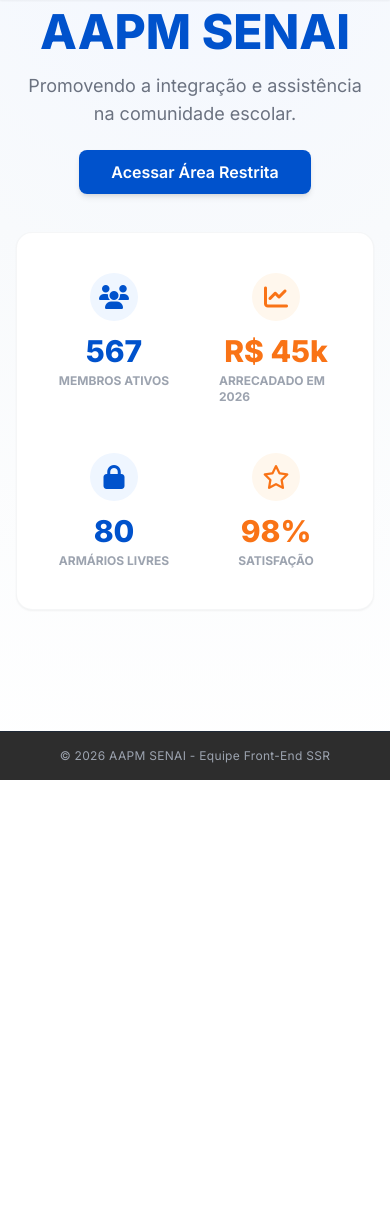
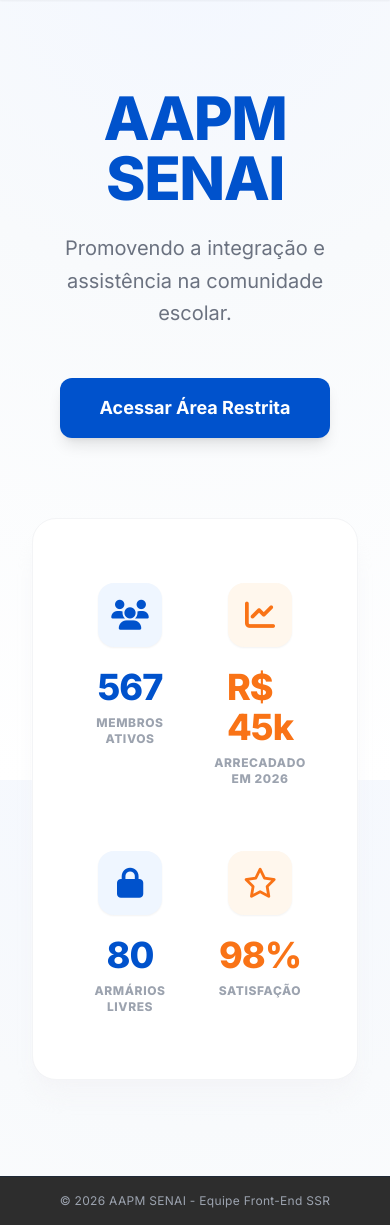
Before and after one commit to Enricozc/AAPM, a FastAPI app: page / in a window 390 px wide. Shown: the part 64-1289 px from the top of the page. Before the commit the page ends 844 px from the top, so only its background shows below. Run offline with FastAPI, Linux system fonts and the light colour scheme; some libraries are stand-ins or nearby versions.

Commit message:
Refatore o arquivo index.html para melhorar o layout e a responsividade

```diff
--- a/app/templates/index.html
+++ b/app/templates/index.html
@@ -6,67 +6,68 @@ Início - AAPM SENAI
 
 {% block conteudo %}
 
-<div class="text-center mb-12">
-    <h1 class="text-5xl font-extrabold text-[#0052cc]">
+<div class="w-full flex flex-col justify-content min-height py-20 px-4">
+
+    <div class="text-center mb-20 animate-fade-in">
+        <h1 class="text-6xl font-black tracking-tight text-[#0052cc] md:text-7xl">
             AAPM SENAI
         </h1>
 
-    <p class="text-gray-500 text-lg mt-4 mb-8">
+        <p class="text-gray-500 text-xl md:text-2xl mt-6 mb-12 max-w-2xl mx-auto leading-relaxed">
             Promovendo a integração e assistência na comunidade escolar.
         </p>
 
         <a href="/auth/login"
-       class="bg-[#0052cc] hover:bg-blue-700 text-white font-semibold px-8 py-3 rounded-lg shadow-md transition">
+           class="inline-block bg-[#0052cc] hover:bg-blue-700 text-white font-bold text-lg px-10 py-4 rounded-xl shadow-lg hover:shadow-xl transition-all duration-200 transform hover:-translate-y-1">
             Acessar Área Restrita
         </a>
     </div>
 
-<!-- CARDS APENAS NA PÁGINA INICIAL -->
-<section class="w-full max-w-5xl mx-auto bg-white p-8 rounded-2xl shadow-sm border border-gray-100/80">
-    <div class="grid grid-cols-2 md:grid-cols-4 gap-8 md:divide-x md:divide-gray-100">
+    <section class="w-full max-w-6xl mx-auto bg-white p-12 rounded-3xl shadow-xl shadow-gray-100/70 border border-gray-100">
+        <div class="grid grid-cols-2 md:grid-cols-4 gap-8 md:gap-12 md:divide-x-2 md:divide-gray-100">
 
-        <div class="flex flex-col items-center p-2">
-            <div class="text-[#0052cc] text-2xl bg-blue-50 w-12 h-12 rounded-full flex items-center justify-center mb-3">
+            <div class="flex flex-col items-center p-4 transform hover:scale-105 transition duration-200">
+                <div class="text-[#0052cc] text-3xl bg-blue-50 w-16 h-16 rounded-2xl flex items-center justify-center mb-5 shadow-sm">
                     <i class="fa-solid fa-users"></i>
                 </div>
-            <span class="text-3xl font-extrabold text-[#0052cc]">567</span>
-            <span class="text-xs font-bold text-gray-400 uppercase mt-1">
+                <span class="text-4xl md:text-5xl font-black tracking-tight text-[#0052cc]">567</span>
+                <span class="text-xs md:text-sm font-extrabold text-gray-400 uppercase mt-2 tracking-wider text-center">
                     Membros ativos
                 </span>
             </div>
 
-        <div class="flex flex-col items-center p-2">
-            <div class="text-orange-500 text-2xl bg-orange-50 w-12 h-12 rounded-full flex items-center justify-center mb-3">
+            <div class="flex flex-col items-center p-4 transform hover:scale-105 transition duration-200">
+                <div class="text-orange-500 text-3xl bg-orange-50 w-16 h-16 rounded-2xl flex items-center justify-center mb-5 shadow-sm">
                     <i class="fa-solid fa-chart-line"></i>
                 </div>
-            <span class="text-3xl font-extrabold text-orange-500">
+                <span class="text-4xl md:text-5xl font-black tracking-tight text-orange-500">
                     R$ 45k
                 </span>
-            <span class="text-xs font-bold text-gray-400 uppercase mt-1">
+                <span class="text-xs md:text-sm font-extrabold text-gray-400 uppercase mt-2 tracking-wider text-center">
                     Arrecadado em 2026
                 </span>
             </div>
 
-        <div class="flex flex-col items-center p-2">
-            <div class="text-[#0052cc] text-2xl bg-blue-50 w-12 h-12 rounded-full flex items-center justify-center mb-3">
+            <div class="flex flex-col items-center p-4 transform hover:scale-105 transition duration-200">
+                <div class="text-[#0052cc] text-3xl bg-blue-50 w-16 h-16 rounded-2xl flex items-center justify-center mb-5 shadow-sm">
                     <i class="fa-solid fa-lock"></i>
                 </div>
-            <span class="text-3xl font-extrabold text-[#0052cc]">
+                <span class="text-4xl md:text-5xl font-black tracking-tight text-[#0052cc]">
                     80
                 </span>
-            <span class="text-xs font-bold text-gray-400 uppercase mt-1">
+                <span class="text-xs md:text-sm font-extrabold text-gray-400 uppercase mt-2 tracking-wider text-center">
                     Armários Livres
                 </span>
             </div>
 
-        <div class="flex flex-col items-center p-2">
-            <div class="text-orange-500 text-2xl bg-orange-50 w-12 h-12 rounded-full flex items-center justify-center mb-3">
+            <div class="flex flex-col items-center p-4 transform hover:scale-105 transition duration-200">
+                <div class="text-orange-500 text-3xl bg-orange-50 w-16 h-16 rounded-2xl flex items-center justify-center mb-5 shadow-sm">
                     <i class="fa-regular fa-star"></i>
                 </div>
-            <span class="text-3xl font-extrabold text-orange-500">
+                <span class="text-4xl md:text-5xl font-black tracking-tight text-orange-500">
                     98%
                 </span>
-            <span class="text-xs font-bold text-gray-400 uppercase mt-1">
+                <span class="text-xs md:text-sm font-extrabold text-gray-400 uppercase mt-2 tracking-wider text-center">
                     Satisfação
                 </span>
             </div>
@@ -74,4 +75,6 @@ Início - AAPM SENAI
         </div>
     </section>
 
+</div>
+
 {% endblock %}
```
Lines whose indentation alone changed are shown as unchanged.
